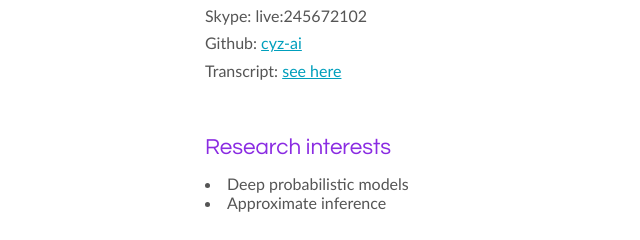
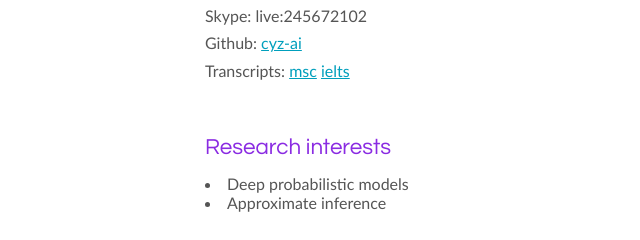
Before and after one commit to cyz-ai/cyz-ai.github.io, a plain HTML site: page index.html in a window 1280 px wide. Shown: the part 327-567 px from the top of the page, 0-640 px from the left. Drawn offline with Linux system fonts and the light colour scheme.

Commit message:
Update index.html

```diff
--- a/index.html
+++ b/index.html
@@ -42,7 +42,7 @@
           E-mail: rhythm.cyz [AT] gmail.com  <br>
 		  Skype: live:245672102  <br>
           Github: <a href="https://github.com/cyz-ai">cyz-ai</a> <br>
-		  Transcript: <a href="https://s3.us-east-2.amazonaws.com/cyz-ai/transcript-yanzhi-edin.png">see here</a>
+		  Transcripts: <a href="https://s3.us-east-2.amazonaws.com/cyz-ai/transcript-yanzhi-edin.png">msc</a> <a href="https://s3.us-east-2.amazonaws.com/cyz-ai/ielts_cyz.pdf">ielts</a>
 		  <br>
 		  <br>
       </div>
```
